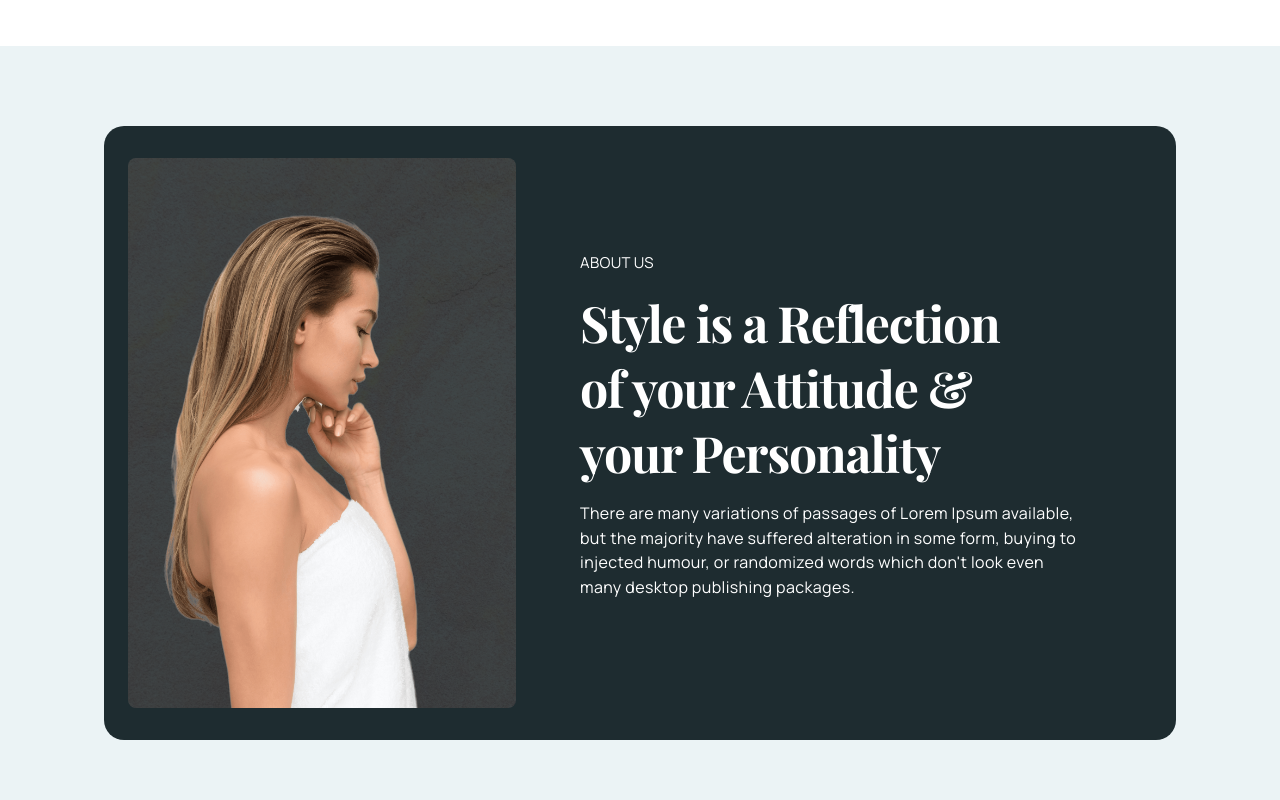
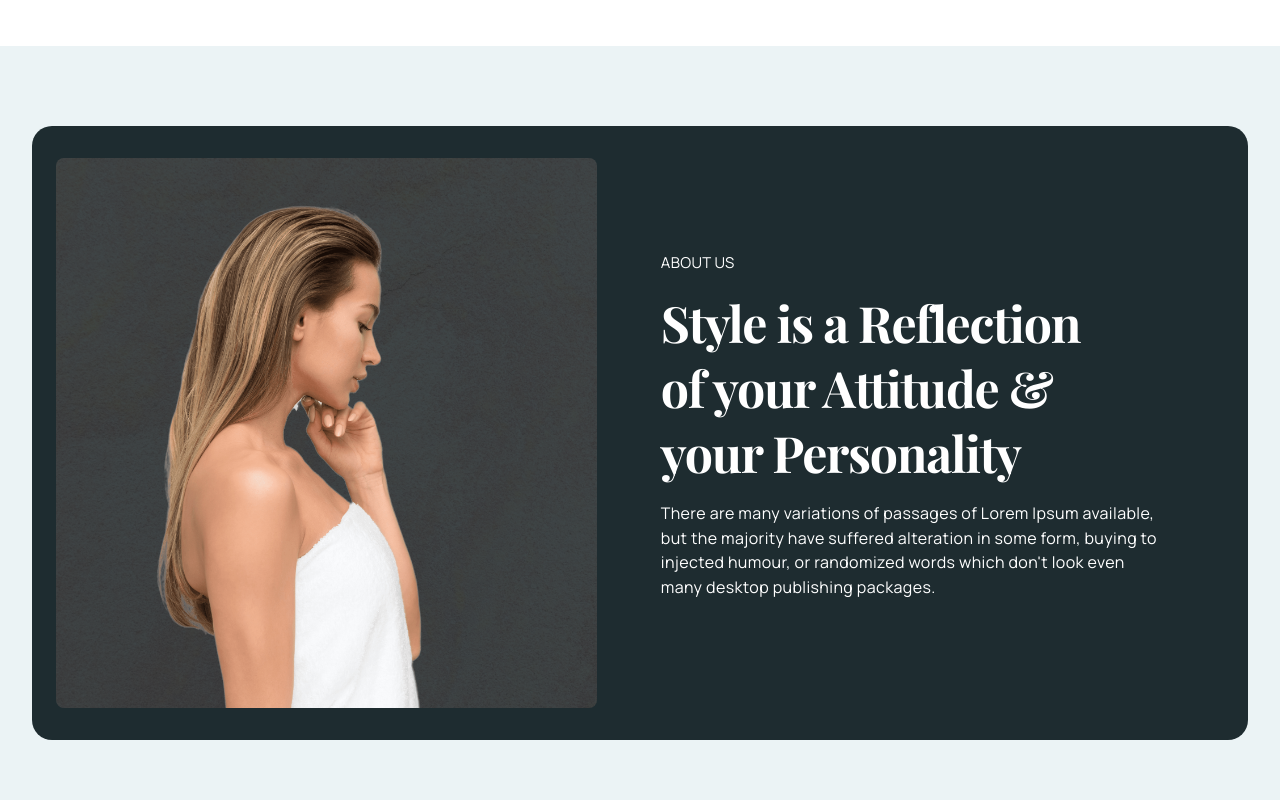
Before and after one commit to FatemeGhalandari/Beautyness, a React (Vite) app: page /About in a window 1280 px wide. Shown: the part 1200-2000 px from the top of the page. Built offline with nearby package versions, Linux system fonts and the light colour scheme.

Commit message:
Fix the about4 img bugs

```diff
--- a/src/components/AboutPage/AboutUs.jsx
+++ b/src/components/AboutPage/AboutUs.jsx
@@ -2,17 +2,19 @@ import { about4 } from "../../assets";
 const About = () => {
   return (
     <div className="flex flex-row bg-[#EBF3F5] items-center justify-center sm:px-8 px-0 ss:py-12 py-0">
-      <div className="flex sm:flex-row flex-col bg-[#1E2C30] md:my-8 my-0 py-8 ss:px-6 px-4 items-center justify-center ss:rounded-[20px] rounded-none">
-        <img
-          src={about4}
-          alt="about4"
-          className="ss:w-[388px] ss:h-[550px] bg-bg1 pl-4 rounded-lg ss:object-cover object-contain"
-        />
+      <div className="flex sm:flex-row flex-col bg-[#1E2C30] md:my-8 my-0 py-8 sm:px-6 px-4 items-center justify-center ss:rounded-[20px] rounded-none">
+        <div className="bg-bg1 items-center justify-center rounded-lg sm:px-0 ss:px-16 px-2">
+          <img
+            src={about4}
+            alt="about4"
+            className="sm:w-[388px] sm:h-[550px] sm:mx-4 mx-auto h-[350px] w-[288px] object-cover"
+          />
+        </div>
         <div className="flex flex-col md:px-16 px-0 pl-8 md:py-0 sm:py-6 py-4">
           <p className="text-[#FFF] font-manrope text-[15px] font-normal leading-[154.5%] tracking-wide uppercase">
             about us
           </p>
-          <h4 className="text-[#FFF] font-playfair md:text-[50px] text-[40px] font-semibold leading-[130%] tracking-tight max-w-[460px] pt-4">
+          <h4 className="text-[#FFF] font-playfair md:text-[50px] text-[36px] font-semibold leading-[130%] tracking-tight max-w-[460px] pt-4">
             Style is a Reflection of your Attitude & your Personality
           </h4>
           <p className="text-[#FFF] font-manrope text-[16px] font-normal leading-[154.5%] tracking-wide sm:max-w-[508px] max-w-[400px] py-4">
```
